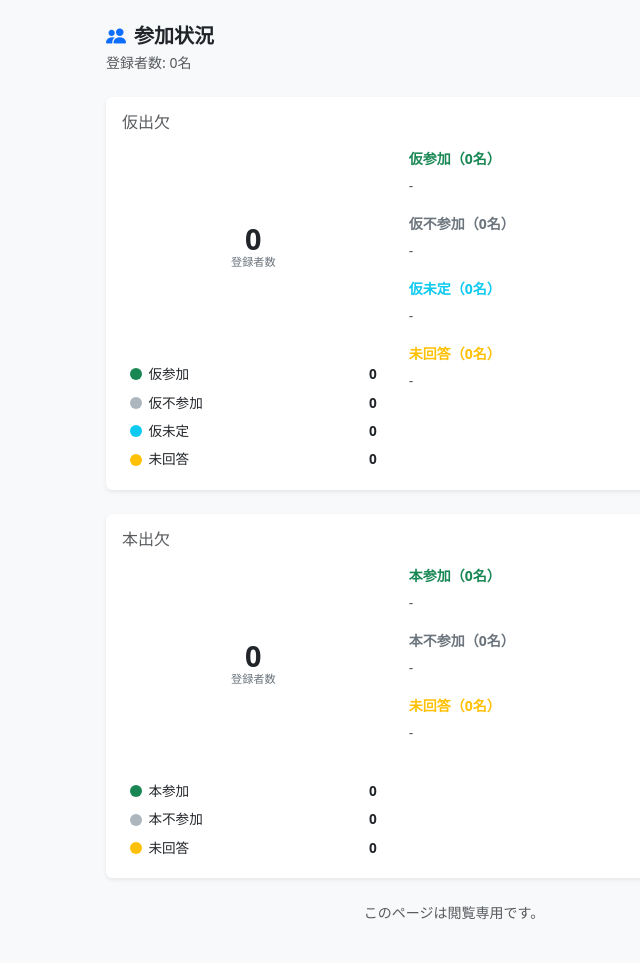
After one commit to Ryunosu-keio/individual, a Flask app: page /status in a window 1280 px wide. The commit adds this page. Shown: the whole page, without its empty margins (186-826 px from the left). Run offline with Flask 3, Linux system fonts and the light colour scheme.

Commit message:
参加状況ページ(/status)を追加し自動返信メールにURLを掲載
- /status ルート新設（円グラフ＋名前入り内訳、閲覧専用）
- 仮出欠・本出欠の自動返信メール（生徒・先生全テンプレート）に参加状況URLを追加
- サンクスページに「みんなの参加状況を見る」ボタンを追加
- 管理ダッシュボードのクイックアクションに参加状況カードを追加

Co-Authored-By: Claude Sonnet 4.6 <noreply@anthropic.com>

```diff
--- a/reunion/app.py
+++ b/reunion/app.py
@@ -109,6 +109,57 @@ def create_app():
     def index():
         return redirect(url_for("admin.index"))
 
+    @app.route("/status")
+    def status():
+        from flask import render_template
+        from models import Participant
+        participants = Participant.query.all()
+
+        prov_attending, prov_not_attending, prov_undecided, prov_no_response = [], [], [], []
+        final_attending, final_not_attending, final_no_response = [], [], []
+
+        for p in participants:
+            prov = p.latest_provisional
+            final = p.latest_final
+            if prov:
+                if prov.status == "attending":
+                    prov_attending.append(p.name)
+                elif prov.status == "not_attending":
+                    prov_not_attending.append(p.name)
+                else:
+                    prov_undecided.append(p.name)
+            else:
+                prov_no_response.append(p.name)
+
+            if final:
+                if final.status == "attending":
+                    final_attending.append(p.name)
+                else:
+                    final_not_attending.append(p.name)
+            else:
+                final_no_response.append(p.name)
+
+        stats = {
+            "total": len(participants),
+            "prov_attending": len(prov_attending),
+            "prov_not_attending": len(prov_not_attending),
+            "prov_undecided": len(prov_undecided),
+            "prov_no_response": len(prov_no_response),
+            "final_attending": len(final_attending),
+            "final_not_attending": len(final_not_attending),
+            "final_no_response": len(final_no_response),
+        }
+        breakdown = {
+            "prov_attending": prov_attending,
+            "prov_not_attending": prov_not_attending,
+            "prov_undecided": prov_undecided,
+            "prov_no_response": prov_no_response,
+            "final_attending": final_attending,
+            "final_not_attending": final_not_attending,
+            "final_no_response": final_no_response,
+        }
+        return render_template("status.html", stats=stats, breakdown=breakdown)
+
     # -----------------------------------------------
     # エラーハンドラ
     # -----------------------------------------------
--- a/reunion/templates/done.html
+++ b/reunion/templates/done.html
@@ -21,6 +21,7 @@
             <h4 class="mb-3">仮出欠の回答を受け付けました</h4>
             <p class="text-muted">ご回答ありがとうございます。<br>後日、詳細をメールでご案内いたします。</p>
           {% endif %}
+          <a href="/status" class="btn btn-outline-primary mt-3">みんなの参加状況を見る</a>
         </div>
       </div>
     </div>
--- /dev/null
+++ b/reunion/templates/status.html
@@ -0,0 +1,203 @@
+<!DOCTYPE html>
+<html lang="ja">
+<head>
+  <meta charset="UTF-8">
+  <meta name="viewport" content="width=device-width, initial-scale=1.0">
+  <title>参加状況</title>
+  <link href="https://cdn.jsdelivr.net/npm/bootstrap@5.3.2/dist/css/bootstrap.min.css" rel="stylesheet">
+  <link href="https://cdn.jsdelivr.net/npm/bootstrap-icons@1.11.3/font/bootstrap-icons.min.css" rel="stylesheet">
+  <style>
+    body { background: #f8f9fa; }
+    .chart-wrap { position: relative; max-width: 200px; margin: 0 auto; }
+    .chart-center { position: absolute; top: 50%; left: 50%; transform: translate(-50%, -50%); text-align: center; pointer-events: none; }
+    .chart-center .num { font-size: 1.8rem; font-weight: 700; line-height: 1; }
+    .chart-center .label { font-size: 0.7rem; color: #6c757d; }
+    .chart-legend { list-style: none; padding: 0; margin: 0.75rem 0 0; }
+    .chart-legend li { display: flex; align-items: center; gap: 0.4rem; font-size: 0.85rem; padding: 4px 8px; border-radius: 6px; }
+    .chart-legend .dot { width: 12px; height: 12px; border-radius: 50%; flex-shrink: 0; }
+    .chart-legend .val { font-weight: 600; margin-left: auto; }
+    .name-badge { display: inline-block; background: #fff; border: 1px solid #dee2e6; border-radius: 20px; padding: 2px 12px; margin: 3px; font-size: 0.875rem; }
+  </style>
+</head>
+<body>
+<div class="container py-4" style="max-width: 720px;">
+  <h5 class="fw-bold mb-1"><i class="bi bi-people-fill me-2 text-primary"></i>参加状況</h5>
+  <p class="text-muted small mb-4">登録者数: {{ stats.total }}名</p>
+
+  <!-- 仮出欠 -->
+  <div class="card border-0 shadow-sm mb-4">
+    <div class="card-body">
+      <h6 class="text-muted mb-3">仮出欠</h6>
+      <div class="row align-items-start">
+        <div class="col-5">
+          <div class="chart-wrap">
+            <canvas id="chartProvisional"></canvas>
+            <div class="chart-center">
+              <div class="num">{{ stats.total }}</div>
+              <div class="label">登録者数</div>
+            </div>
+          </div>
+          <ul class="chart-legend" id="legendProvisional"></ul>
+        </div>
+        <div class="col-7">
+          <div class="mb-3">
+            <div class="small fw-bold text-success mb-1">仮参加（{{ stats.prov_attending }}名）</div>
+            <div>
+              {% for name in breakdown.prov_attending %}
+                <span class="name-badge">{{ name }}</span>
+              {% else %}
+                <span class="text-muted small">-</span>
+              {% endfor %}
+            </div>
+          </div>
+          <div class="mb-3">
+            <div class="small fw-bold text-secondary mb-1">仮不参加（{{ stats.prov_not_attending }}名）</div>
+            <div>
+              {% for name in breakdown.prov_not_attending %}
+                <span class="name-badge">{{ name }}</span>
+              {% else %}
+                <span class="text-muted small">-</span>
+              {% endfor %}
+            </div>
+          </div>
+          <div class="mb-3">
+            <div class="small fw-bold text-info mb-1">仮未定（{{ stats.prov_undecided }}名）</div>
+            <div>
+              {% for name in breakdown.prov_undecided %}
+                <span class="name-badge">{{ name }}</span>
+              {% else %}
+                <span class="text-muted small">-</span>
+              {% endfor %}
+            </div>
+          </div>
+          <div>
+            <div class="small fw-bold text-warning mb-1">未回答（{{ stats.prov_no_response }}名）</div>
+            <div>
+              {% for name in breakdown.prov_no_response %}
+                <span class="name-badge">{{ name }}</span>
+              {% else %}
+                <span class="text-muted small">-</span>
+              {% endfor %}
+            </div>
+          </div>
+        </div>
+      </div>
+    </div>
+  </div>
+
+  <!-- 本出欠 -->
+  <div class="card border-0 shadow-sm mb-4">
+    <div class="card-body">
+      <h6 class="text-muted mb-3">本出欠</h6>
+      <div class="row align-items-start">
+        <div class="col-5">
+          <div class="chart-wrap">
+            <canvas id="chartFinal"></canvas>
+            <div class="chart-center">
+              <div class="num">{{ stats.total }}</div>
+              <div class="label">登録者数</div>
+            </div>
+          </div>
+          <ul class="chart-legend" id="legendFinal"></ul>
+        </div>
+        <div class="col-7">
+          <div class="mb-3">
+            <div class="small fw-bold text-success mb-1">本参加（{{ stats.final_attending }}名）</div>
+            <div>
+              {% for name in breakdown.final_attending %}
+                <span class="name-badge">{{ name }}</span>
+              {% else %}
+                <span class="text-muted small">-</span>
+              {% endfor %}
+            </div>
+          </div>
+          <div class="mb-3">
+            <div class="small fw-bold text-secondary mb-1">本不参加（{{ stats.final_not_attending }}名）</div>
+            <div>
+              {% for name in breakdown.final_not_attending %}
+                <span class="name-badge">{{ name }}</span>
+              {% else %}
+                <span class="text-muted small">-</span>
+              {% endfor %}
+            </div>
+          </div>
+          <div>
+            <div class="small fw-bold text-warning mb-1">未回答（{{ stats.final_no_response }}名）</div>
+            <div>
+              {% for name in breakdown.final_no_response %}
+                <span class="name-badge">{{ name }}</span>
+              {% else %}
+                <span class="text-muted small">-</span>
+              {% endfor %}
+            </div>
+          </div>
+        </div>
+      </div>
+    </div>
+  </div>
+
+  <p class="text-center text-muted small">このページは閲覧専用です。</p>
+</div>
+
+<script src="https://cdn.jsdelivr.net/npm/chart.js@4.4.7/dist/chart.umd.min.js"></script>
+<script>
+(function() {
+  function createDoughnut(canvasId, legendId, segments) {
+    var canvas = document.getElementById(canvasId);
+    var chart = new Chart(canvas, {
+      type: 'doughnut',
+      data: {
+        labels: segments.map(function(s){ return s.label; }),
+        datasets: [{
+          data: segments.map(function(s){ return s.value; }),
+          backgroundColor: segments.map(function(s){ return s.color; }),
+          borderWidth: 2,
+          borderColor: '#fff',
+          hoverOffset: 4
+        }]
+      },
+      options: {
+        cutout: '65%',
+        responsive: true,
+        maintainAspectRatio: true,
+        plugins: {
+          legend: { display: false },
+          tooltip: {
+            callbacks: {
+              label: function(ctx) {
+                var total = ctx.dataset.data.reduce(function(a,b){ return a+b; }, 0);
+                var pct = total > 0 ? (ctx.raw / total * 100).toFixed(1) : 0;
+                return ctx.label + ': ' + ctx.raw + ' (' + pct + '%)';
+              }
+            }
+          }
+        }
+      }
+    });
+
+    var legend = document.getElementById(legendId);
+    segments.forEach(function(s) {
+      var li = document.createElement('li');
+      li.innerHTML = '<span class="dot" style="background:' + s.color + '"></span>' +
+                     '<span>' + s.label + '</span>' +
+                     '<span class="val">' + s.value + '</span>';
+      legend.appendChild(li);
+    });
+  }
+
+  createDoughnut('chartProvisional', 'legendProvisional', [
+    { label: '仮参加',   value: {{ stats.prov_attending }},     color: '#198754' },
+    { label: '仮不参加', value: {{ stats.prov_not_attending }}, color: '#adb5bd' },
+    { label: '仮未定',   value: {{ stats.prov_undecided }},     color: '#0dcaf0' },
+    { label: '未回答',   value: {{ stats.prov_no_response }},   color: '#ffc107' }
+  ]);
+
+  createDoughnut('chartFinal', 'legendFinal', [
+    { label: '本参加',   value: {{ stats.final_attending }},     color: '#198754' },
+    { label: '本不参加', value: {{ stats.final_not_attending }}, color: '#adb5bd' },
+    { label: '未回答',   value: {{ stats.final_no_response }},   color: '#ffc107' }
+  ]);
+})();
+</script>
+</body>
+</html>
```
Also changed, not shown: reunion/services/mail_service.py (+44 -0 lines), reunion/templates/admin/index.html (+11 -0 lines).
